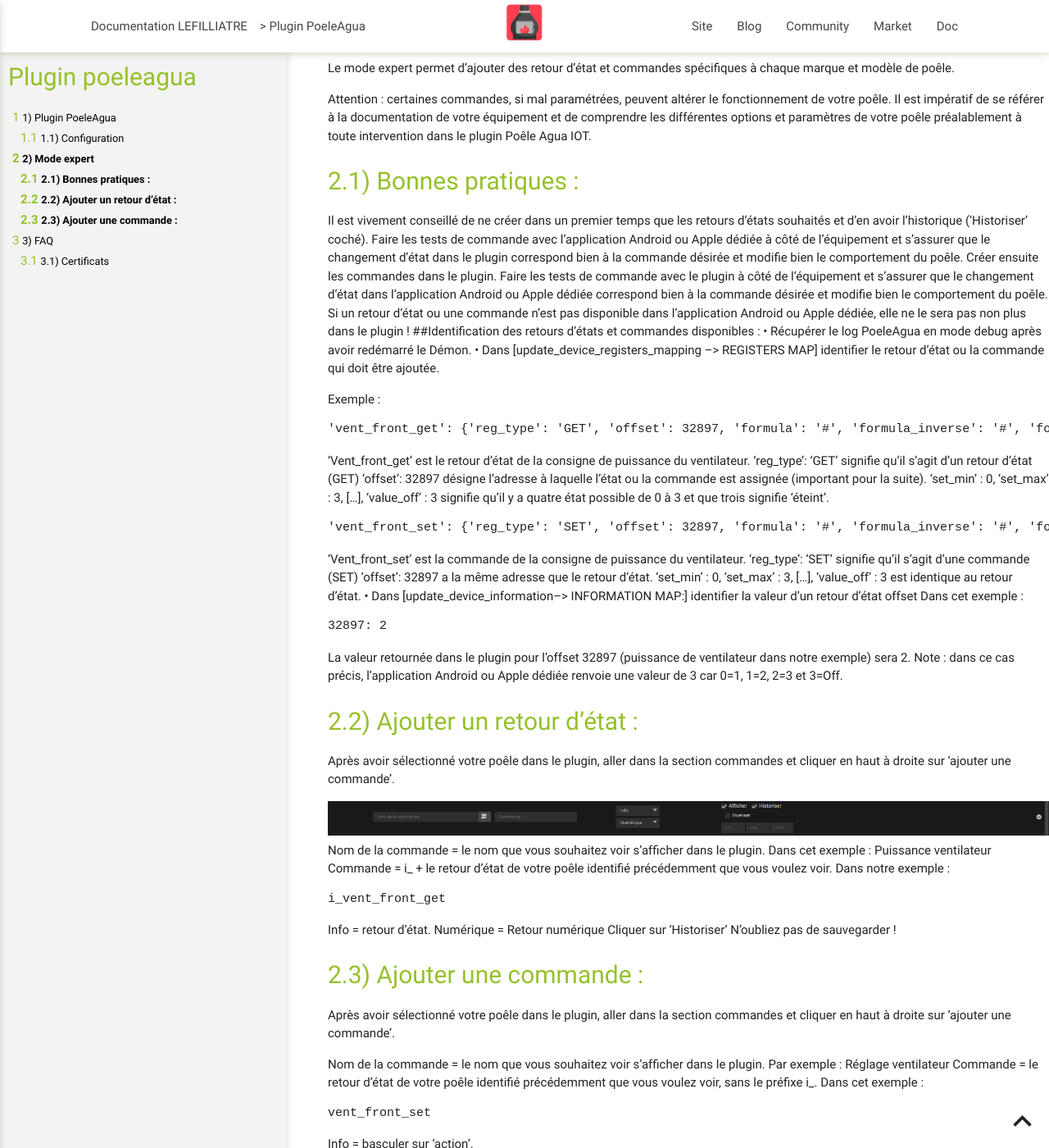
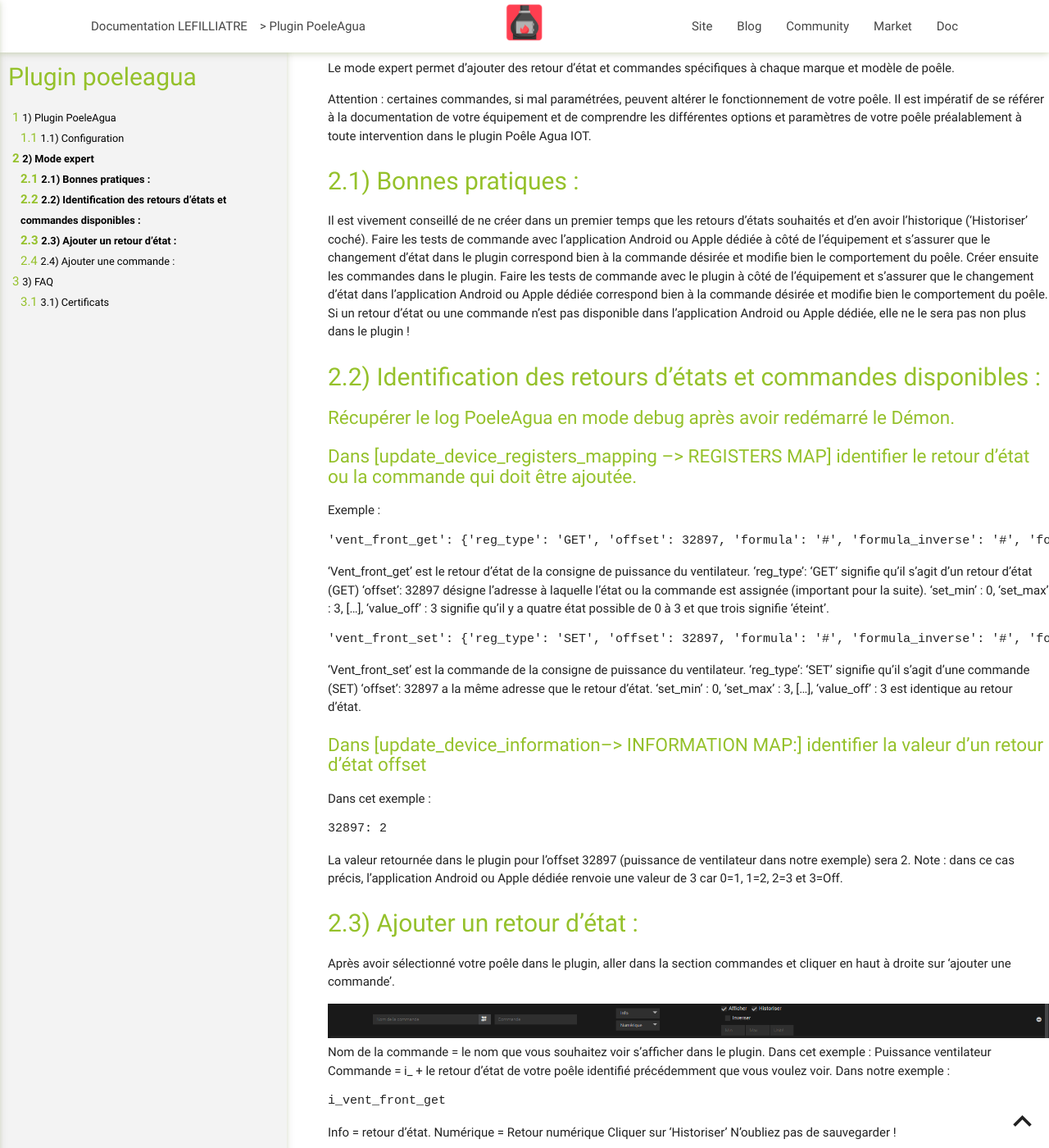
Before and after one commit to lefilliatre/lefilliatre-documentation, a Jekyll site: the page built from PoeleAgua/fr_FR/index.md, in a window 1280 px wide and 1400 px high, scrolled down 3212 px. Shown: the whole window at 82% size. Built offline with Jekyll 4.4.1, drawn with Linux system fonts in a browser that asks for light colours; some of the changed text lies outside the part shown.

Commit message:
Update index.md

````diff
--- a/PoeleAgua/fr_FR/index.md
+++ b/PoeleAgua/fr_FR/index.md
@@ -86,9 +86,10 @@ Attention : certaines commandes, si mal paramétrées, peuvent altérer le fonct
 Il est vivement conseillé de ne créer dans un premier temps que les retours d’états souhaités et d’en avoir l’historique (‘Historiser’ coché). Faire les tests de commande avec l’application Android ou Apple dédiée à côté de l’équipement et s’assurer que le changement d’état dans le plugin correspond bien à la commande désirée et modifie bien le comportement du poêle.
 Créer ensuite les commandes dans le plugin. Faire les tests de commande avec le plugin à côté de l’équipement et s’assurer que le changement d’état dans l’application Android ou Apple dédiée correspond bien à la commande désirée et modifie bien le comportement du poêle.
 Si un retour d’état ou une commande n’est pas disponible dans l’application Android ou Apple dédiée, elle ne le sera pas non plus dans le plugin !
-##Identification des retours d’états et commandes disponibles :
-•	Récupérer le log PoeleAgua en mode debug après avoir redémarré le Démon.
-•	Dans [update_device_registers_mapping --> REGISTERS MAP] identifier le retour d’état ou la commande qui doit être ajoutée.
+
+## Identification des retours d’états et commandes disponibles :
+###	Récupérer le log PoeleAgua en mode debug après avoir redémarré le Démon.
+###	Dans [update_device_registers_mapping --> REGISTERS MAP] identifier le retour d’état ou la commande qui doit être ajoutée.
 
 Exemple :
 ```
@@ -106,7 +107,8 @@ Exemple :
 'reg_type': 'SET' signifie qu’il s’agit d’une commande (SET)
 'offset': 32897 a la même adresse que le retour d’état.
 ‘set_min’ : 0, ‘set_max’ : 3, […], ‘value_off’ : 3 est identique au retour d’état.
-•	Dans [update_device_information--> INFORMATION MAP:] identifier la valeur d’un retour d’état offset
+
+###	Dans [update_device_information--> INFORMATION MAP:] identifier la valeur d’un retour d’état offset
 Dans cet exemple :
 ```
 32897: 2
````
